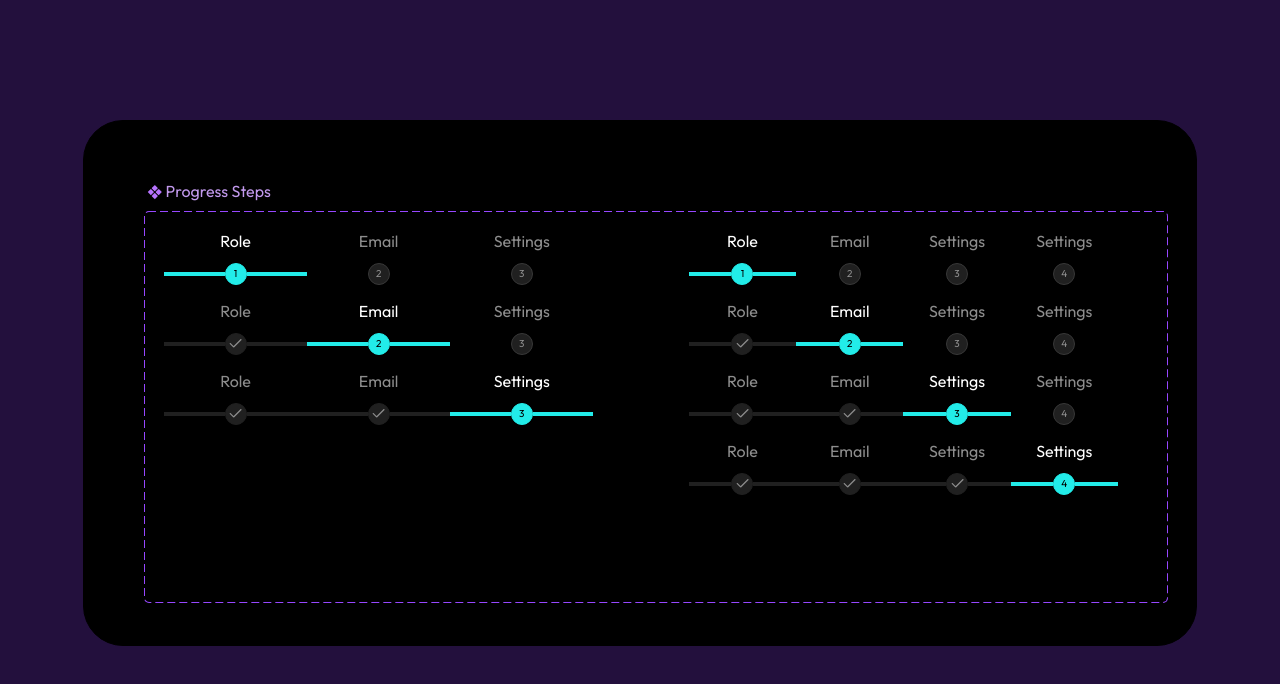
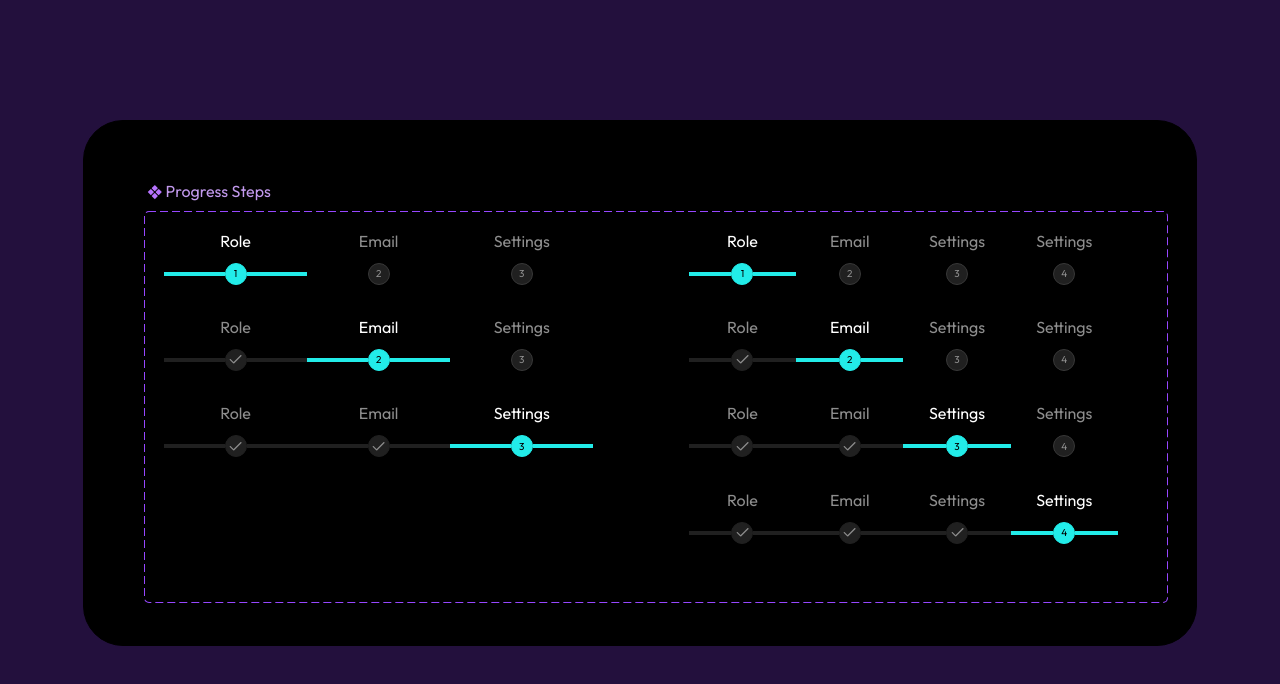
Before and after one commit to h-daria/steps-page, an Angular app in the folder steps-page/: page /stepper in a window 1280 px wide. Shown: the top 684 px of the page. Built offline with nearby package versions, Linux system fonts and the light colour scheme.

Commit message:
fix steps container height

```diff
--- a/steps-page/src/app/page-layout/stepper/steps/steps.component.scss
+++ b/steps-page/src/app/page-layout/stepper/steps/steps.component.scss
@@ -1,6 +1,7 @@
 .container {
     display: flex;
     margin: 0 0 1rem 0;
+    height: 20%;
 }
 
 app-step-item {
```
